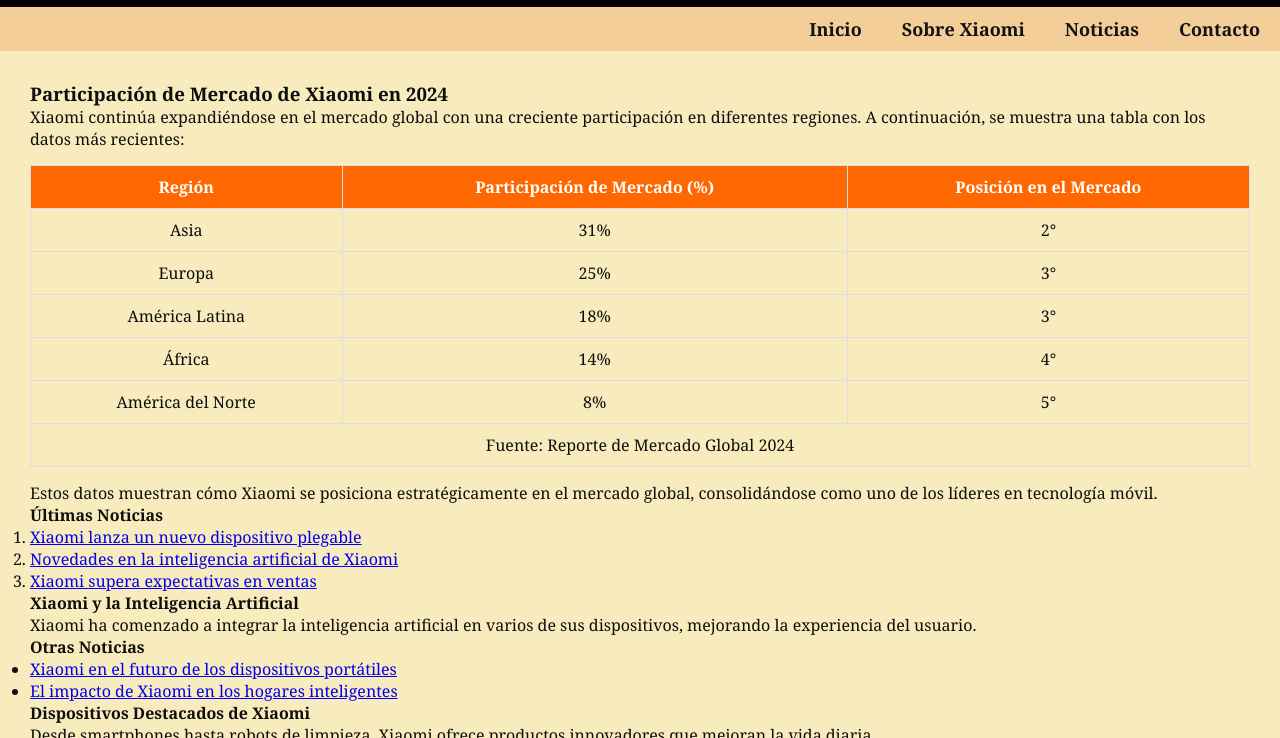
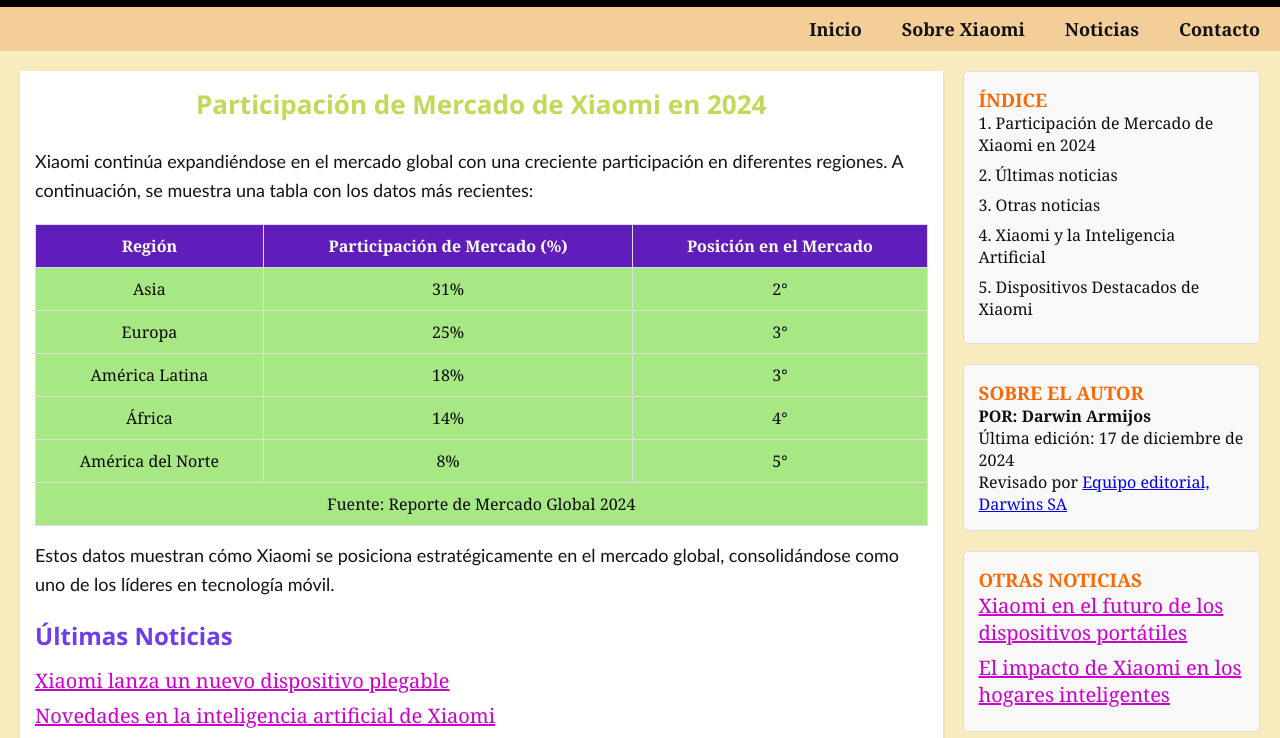
Before and after one commit to MAURI-99/blogDarwinXiaomi, a plain HTML site: page paginassecundarias/NoticiasXiaomi.html in a window 1280 px wide. Shown: the part 214-952 px from the top of the page. Drawn offline with Linux system fonts and the light colour scheme.

Commit message:
Cambios todas las paginas enlaces

```diff
--- a/hojaEstilos/estilos.css
+++ b/hojaEstilos/estilos.css
@@ -68,7 +68,6 @@
     gap: 20px;
 }
 
-/* Sección Principal */
 .contenido {
     flex: 3;
     background-color: #fff;
@@ -76,7 +75,6 @@
     box-shadow: 0 2px 4px rgba(0, 0, 0, 0.1);
 }
 
-/* Tablas */
 table {
     width: 100%;
     border-collapse: collapse;
@@ -90,11 +88,14 @@
 }
 
 th {
-    background-color: #ff6700;
+    background-color: #611dba;
     color: white;
 }
+td {
+    background-color: #a7e884;
+    color: rgb(9, 9, 9);
+}
 
-/* Barra Lateral */
 .barra-lateral {
     flex: 1;
     display: flex;
@@ -104,7 +105,8 @@
 
 .barra-lateral .indice,
 .barra-lateral .autor,
-.informacion{
+.informacion,
+.Noticias{
     background-color: #f9f9f9;
     padding: 15px;
     border: 1px solid #ddd;
--- a/paginassecundarias/NoticiasXiaomi.html
+++ b/paginassecundarias/NoticiasXiaomi.html
@@ -20,9 +20,11 @@
         </nav>
     </header>
 
-    <main>
-        <h3>Participación de Mercado de Xiaomi en 2024</h3>
-        <p>Xiaomi continúa expandiéndose en el mercado global con una creciente participación en diferentes regiones. A continuación, se muestra una tabla con los datos más recientes:</p>
+    <main class="contenedor">
+        <section class="contenido">
+        <section class="introduccion">
+        <h2 class="titulo-secundario">Participación de Mercado de Xiaomi en 2024</h2>
+        <p class="parrafo-hist">Xiaomi continúa expandiéndose en el mercado global con una creciente participación en diferentes regiones. A continuación, se muestra una tabla con los datos más recientes:</p>
 
         <table border="1" cellspacing="0" cellpadding="10">
             <thead>
@@ -66,33 +68,53 @@
             </tfoot>
         </table>
 
-        <p>Estos datos muestran cómo Xiaomi se posiciona estratégicamente en el mercado global, consolidándose como uno de los líderes en tecnología móvil.</p>
+        <p class="parrafo-hist">Estos datos muestran cómo Xiaomi se posiciona estratégicamente en el mercado global, consolidándose como uno de los líderes en tecnología móvil.</p>
         <section>
-            <h4>Últimas Noticias</h4>
-            <ol>
-                <li><a href="#">Xiaomi lanza un nuevo dispositivo plegable</a></li>
-                <li><a href="#">Novedades en la inteligencia artificial de Xiaomi</a></li>
-                <li><a href="#">Xiaomi supera expectativas en ventas</a></li>
+            <h3 class="titulo-tres">Últimas Noticias</h3>
+            <ol class="lista-enlaces">
+                <li><a href="https://lavoz.digital/2024/07/21/xiaomi-presenta-sus-nuevos-plegables-mix-flip-y-mix-fold-4/" class="enlace" target="_blank">Xiaomi lanza un nuevo dispositivo plegable</a></li>
+                <li><a href="https://www.elespanol.com/elandroidelibre/noticias-y-novedades/20241013/xiaomi-integrando-inteligencia-artificial-productos-colaboracion-google/889911155_0.html" class="enlace" target="_blank">Novedades en la inteligencia artificial de Xiaomi</a></li>
+                <li><a href="https://portalinnova.cl/xiaomi-supera-estimaciones-de-ingresos-en-el-tercer-trimestre-de-2024/" class="enlace" target="_blank">Xiaomi supera expectativas en ventas</a></li>
             </ol>
         </section>
         <article>
-            <h4>Xiaomi y la Inteligencia Artificial</h4>
-            <p>Xiaomi ha comenzado a integrar la inteligencia artificial en varios de sus dispositivos, mejorando la experiencia del usuario.</p>
+            <h3 class="titulo-tres">Xiaomi y la Inteligencia Artificial</h3>
+            <p class="parrafo-secundario">Xiaomi ha comenzado a integrar la inteligencia artificial en varios de sus dispositivos, mejorando la experiencia del usuario.</p>
         </article>
-
-        <aside>
-            <h4>Otras Noticias</h4>
-            <ul>
-                <li><a href="#">Xiaomi en el futuro de los dispositivos portátiles</a></li>
-                <li><a href="#">El impacto de Xiaomi en los hogares inteligentes</a></li>
-            </ul>
-        </aside>
-
         <article>
-            <h4>Dispositivos Destacados de Xiaomi</h4>
-            <p>Desde smartphones hasta robots de limpieza, Xiaomi ofrece productos innovadores que mejoran la vida diaria.</p>
+            <h4 class="titulo-cuatro">Dispositivos Destacados de Xiaomi</h4>
+            <p class="parrafo-secundario">Desde smartphones hasta robots de limpieza, Xiaomi ofrece productos innovadores que mejoran la vida diaria.</p>
             <img src="../imagenesblog/bestxiaomiproducts.com_.png" alt="Productos Xiaomi" width="600">
         </article>
+    </section>
+</section>
+    <aside class="barra-lateral">
+        <div class="indice">
+            <h3>ÍNDICE</h3>
+            <ul>
+                <li>1. Participación de Mercado de Xiaomi en 2024</li>
+                <li>2. Últimas noticias</li>
+                <li>3. Otras noticias</li>
+                <li>4. Xiaomi y la Inteligencia Artificial</li>
+                <li>5. Dispositivos Destacados de Xiaomi</li>
+
+            </ul>
+        </div>
+
+        <div class="autor">
+            <h3>SOBRE EL AUTOR</h3>
+            <p><strong>POR: Darwin Armijos</strong></p>
+            <p>Última edición: 17 de diciembre de 2024</p>
+            <p>Revisado por <a href="#">Equipo editorial, Darwins SA</a></p>
+        </div>
+        <div class="Noticias">
+            <h3>OTRAS NOTICIAS</h3>
+            <ul class="lista-enlaces">
+                <li><a href="https://www.xiaomiadictos.com/redmi-book-16-2025-la-vuelta-de-los-portatiles-xiaomi-ya-esta-aqui-y-pinta-muy-bien/" class="enlace" target="_blank">Xiaomi en el futuro de los dispositivos portátiles</a></li>
+                <li><a href="https://iccsi.com.ar/dispositivos-inteligentes-xiaomi/" class="enlace" target="_blank">El impacto de Xiaomi en los hogares inteligentes</a></li>
+            </ul>
+        </div>
+    </aside>
     </main>
 
     <footer class="pie-pagina">
```
Also changed, not shown: index.html (+0 -1 lines), paginassecundarias/SobreXiaomi.html (+3 -3 lines).
